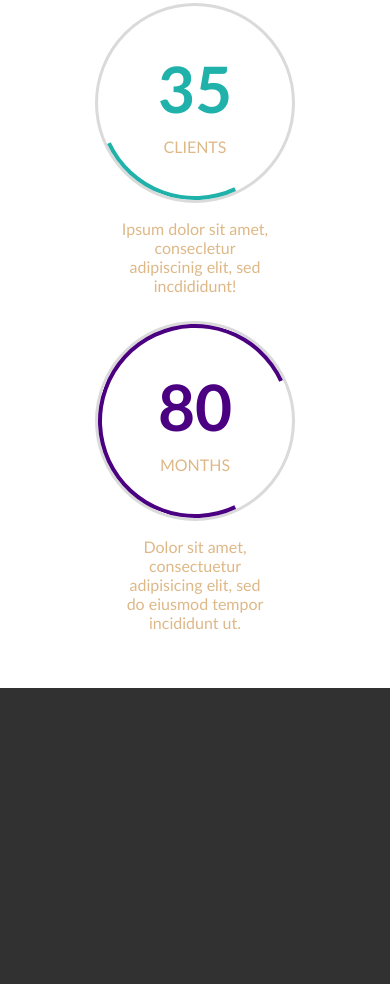
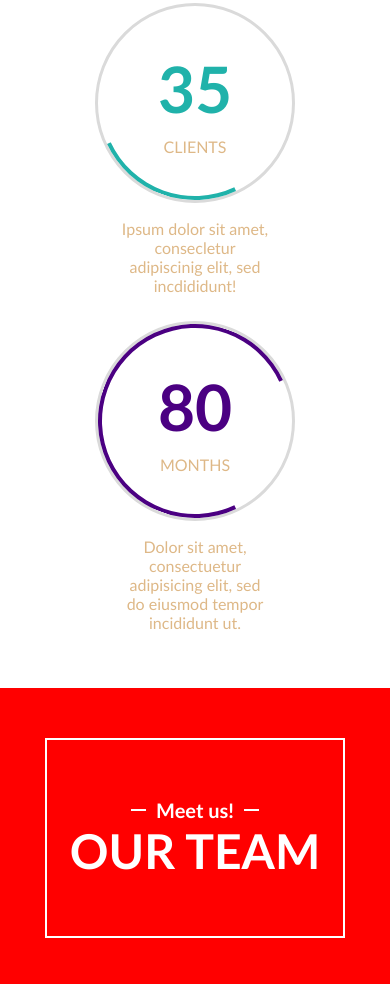
Before and after one commit to strupello/OnePage1, a website built with webpack: page index.html in a window 390 px wide. Shown: the part 1016-2000 px from the top of the page. Before the commit the page ends 1704 px from the top, so only its background shows below. Built offline with nearby package versions, Linux system fonts and the light colour scheme.

Commit message:
add section our team/ mobile too

```diff
--- a/css/style.css
+++ b/css/style.css
@@ -51,6 +51,7 @@ body {
     margin: 0;
     font-family: 'Gill Sans', 'Gill Sans MT', Calibri, 'Trebuchet MS', sans-serif;
 }
+
 .wrapper {
     max-width: 1280px;
     margin: 0 auto;
@@ -150,21 +151,25 @@ body {
 }
 
 .p-line {
+    margin: 0;
     display: flex;
     justify-content: center;
     align-items: center;
     gap: 10px;
     width: 50%;
+    font-weight: bold;
+    color: white;
+    font-size: var(--font-size-h4);
 }
 
-.hero p {
+.arrow-p {
     margin: 0;
     font-weight: bold;
     color: white;
     font-size: var(--font-size-h3);
 }
 
-.hero h1 {
+.h-class {
     margin: 0;
     font-weight: bold;
     font-size: 3rem;
@@ -210,6 +215,7 @@ body {
     height: auto;
     gap: 10px;
 }
+
 .information {
     display: flex;
     flex-direction: column;
@@ -217,6 +223,7 @@ body {
     max-width: 200px;
     height: auto;
 }
+
 .info-1 {
     position: relative;
     height: 200px;
@@ -230,24 +237,29 @@ body {
     color: black;
 
 }
-.info-h{
+
+.info-h {
     color: red;
     font-size: 4rem;
     padding: 0 0 10px 0;
     margin: 0;
 }
+
 .info-h-2 {
     color: lightseagreen;
 }
+
 .info-h-3 {
     color: indigo;
 }
-.text-info-1{
+
+.text-info-1 {
     color: burlywood;
     padding: 0;
     margin: 0;
 }
-.text-info-2{
+
+.text-info-2 {
     text-align: center;
     color: burlywood;
     max-width: 150px;
@@ -264,6 +276,7 @@ body {
     border-bottom-color: transparent;
     transform: rotate(-160deg);
 }
+
 .info-2::after {
     border: 4px solid lightseagreen;
     border-top-color: transparent;
@@ -271,10 +284,38 @@ body {
     border-bottom-color: transparent;
     transform: rotate(110deg);
 }
+
 .info-3::after {
     border: 4px solid indigo;
     border-bottom-color: transparent;
     transform: rotate(290deg);
+}
+
+.our-team {
+    background-image: url('../img/section-ourteam-bg-img.png');
+    background-size: cover;
+    background-position: center;
+    height: 300px;
+    display: flex;
+    justify-content: center;
+    align-items: center;
+
+}
+
+.our-team-info {
+    height: 200px;
+    min-width: 300px;
+    max-width: 600px;
+    border: 2px solid white;
+    display: flex;
+    flex-direction: column;
+    justify-content: center;
+    align-items: center;
+}
+
+.p-line1 {
+    width: 43%;
+    font-size: var(--font-size-h5);
 }
 
 @media (min-width: 768px) {
@@ -312,8 +353,17 @@ body {
         height: 450px;
         gap: 0;
     }
+
     .information {
-    height: 350px;
-}
+        height: 350px;
+    }
+
+    .our-team-info {
+        width: 840px;
+
+    }
+    .p-line1 {
+        font-size: var(--font-size-h4);
+    }
 
 }
--- a/index.html
+++ b/index.html
@@ -49,10 +49,10 @@
   <main class="wrapper">
     <section class="hero">
       <p class="p-line">Need our help?</p>
-      <h1>TOP DESIGNERS</h1>
+      <h1 class="h-class">TOP DESIGNERS</h1>
       <button class="button-hero">CHECK US!</button>
       <a class="hero-transition" href="#">
-        <p>⇓</p>
+        <p class="arrow-p">⇓</p>
       </a>
     </section>
     <section class="about-us-work-section">
@@ -77,8 +77,13 @@
           <p class="text-info-1">MONTHS</p>
         </div>
         <p class="text-info-2">Dolor sit amet, consectuetur adipisicing elit, sed do eiusmod tempor incididunt ut.
-
         </p>
+      </div>
+    </section>
+    <section class="our-team">
+      <div class="our-team-info">
+        <p class="p-line p-line1">Meet us!</p>
+        <h1 class="h-class">OUR TEAM</h1>
       </div>
     </section>
   </main>
```
Also changed, not shown: img/section-ourteam-bg-img.png (added).
